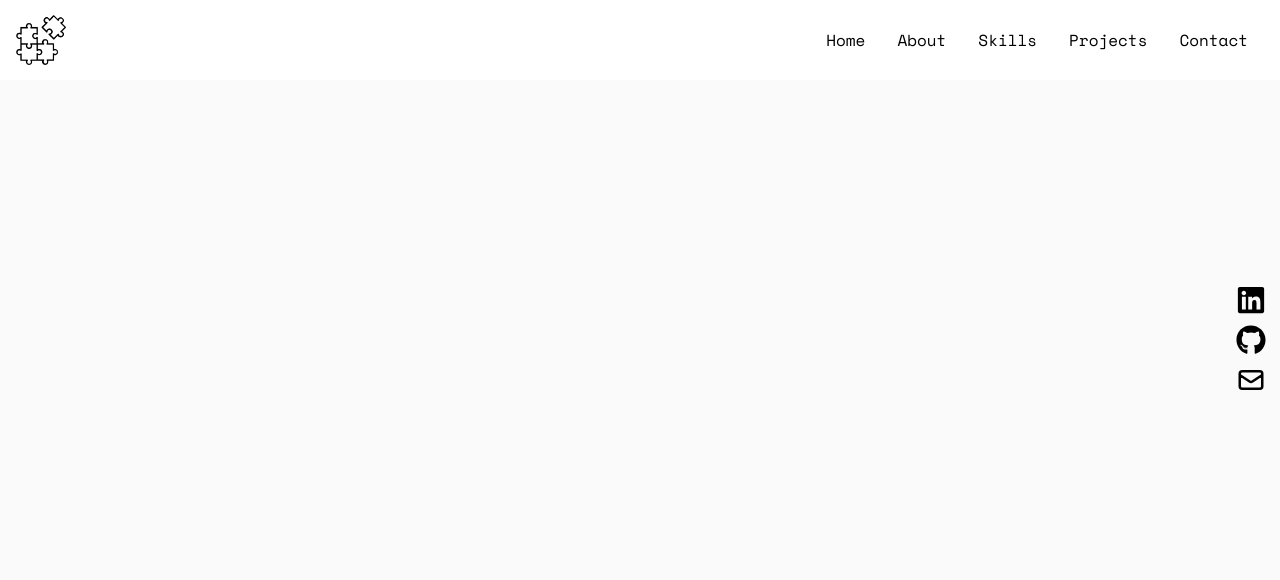
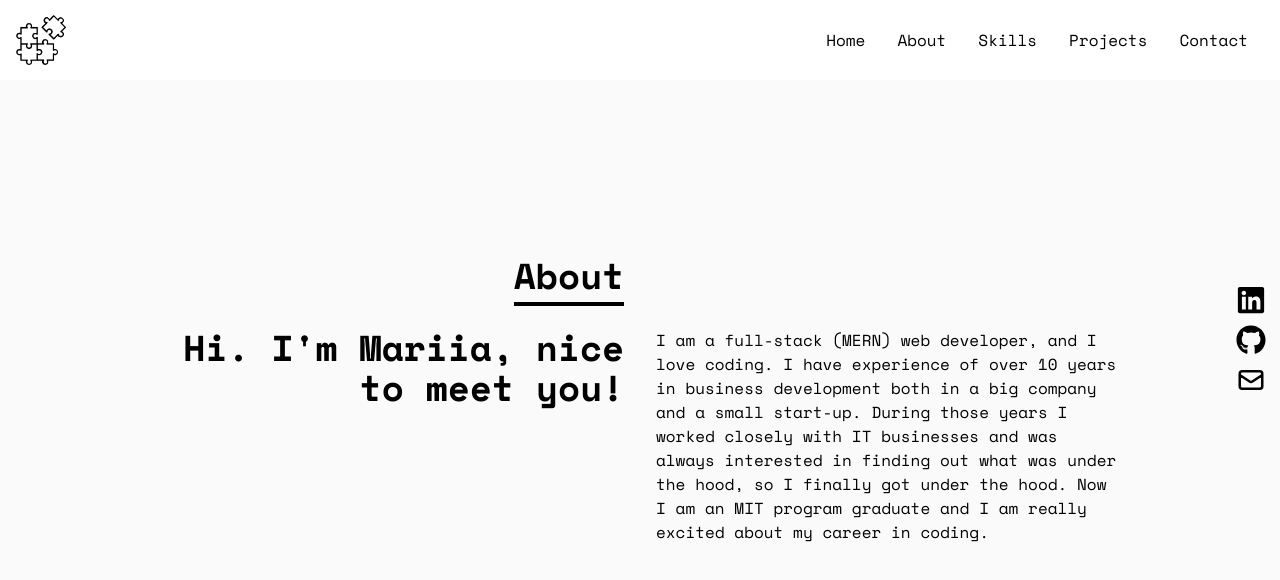
Before and after one commit to muksis/portfolio, a React (Create React App) app: page /about in a window 1280 px wide. Shown: the top 580 px of the page. Built offline with nearby package versions, Linux system fonts and the light colour scheme.

Commit message:
Add about page

```diff
--- a/src/pages/About.jsx
+++ b/src/pages/About.jsx
@@ -1,9 +1,26 @@
 const About = () => {
     return (
-      <div>
-        About
+      <div className="w-full h-screen">
+        <div className="flex flex-col justify-center items-center w-full h-full">
+          <div className="max-w-[1000px] w-full grid grid-cols-2 gap-8">
+            <div className="sm:text-right pb-8 pl-4">
+              <p className="text-4xl font-bold inline border-b-4 border-black">About</p>
+            </div>
+            <div></div>
+          </div>
+          <div className="max-w-[1000px] w-full grid sm:grid-cols-2 gap-8 px-4">
+            <div className="sm:text-right text-4xl font-bold">
+              <p>Hi. I'm Mariia, nice to meet you!</p>
+            </div>
+            <div>
+              <p>
+                I am a full-stack (MERN) web developer, and I love coding. I have experience of over 10 years in business development both in a big company and a small start-up. During those years I worked closely with IT businesses and was always interested in finding out what was under the hood, so I finally got under the hood. Now I am an MIT program graduate and I am really excited about my career in coding.
+              </p>
+            </div>
+          </div>
+        </div>
       </div>
-    )
+    );
   }
 
   export default About;
--- a/src/pages/Contact.jsx
+++ b/src/pages/Contact.jsx
@@ -3,7 +3,7 @@ const Contact = () => {
     <div>
       Contact
     </div>
-  )
+  );
 }
 
 export default Contact;
--- a/src/pages/Home.jsx
+++ b/src/pages/Home.jsx
@@ -20,7 +20,7 @@ const Home = () => {
         </div>
       </div>
     </div>
-  )
+  );
 }
 
 export default Home;
--- a/src/pages/Project.jsx
+++ b/src/pages/Project.jsx
@@ -3,7 +3,7 @@ const Project = () => {
       <div>
         Project
       </div>
-    )
+    );
   }
 
   export default Project;
--- a/src/pages/Projects.jsx
+++ b/src/pages/Projects.jsx
@@ -3,7 +3,7 @@ const Projects = () => {
     <div>
       Projects
     </div>
-  )
+  );
 }
 
 export default Projects;
--- a/src/pages/Skills.jsx
+++ b/src/pages/Skills.jsx
@@ -3,7 +3,7 @@ const Skills = () => {
       <div>
         Skills
       </div>
-    )
+    );
   }
 
   export default Skills;
```
